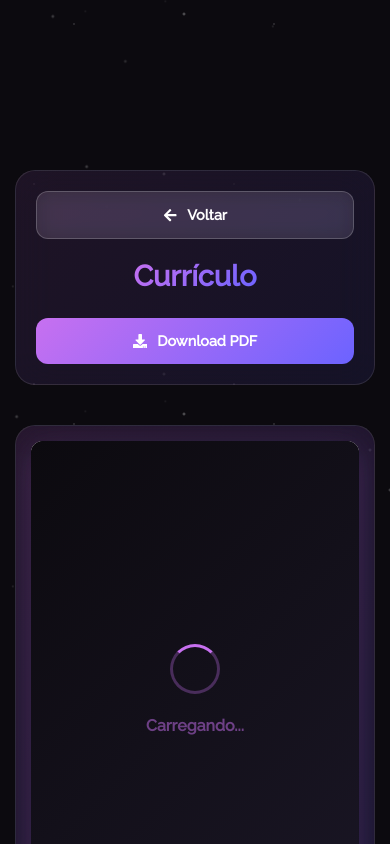
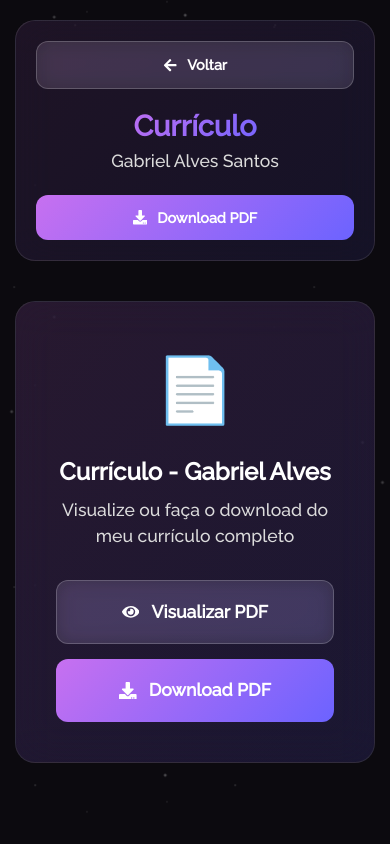
Before and after one commit to galvessantos/meu-portfolio, a React (Create React App) app: page /curriculo in a window 390 px wide. Shown: the top 844 px of the page. Built offline with nearby package versions, Linux system fonts and the light colour scheme.

Commit message:
fix(ui): improve spacing and layout of resume section

```diff
--- a/src/components/Resume/Resume.js
+++ b/src/components/Resume/Resume.js
@@ -1,10 +1,22 @@
-import React from "react";
+import React, { useState, useEffect } from "react";
 import { Container } from "react-bootstrap";
-import { FaDownload, FaArrowLeft } from "react-icons/fa";
+import { FaDownload, FaArrowLeft, FaEye } from "react-icons/fa";
 import { useNavigate } from "react-router-dom";
 
 function Resume() {
   const navigate = useNavigate();
+  const [isMobile, setIsMobile] = useState(false);
+
+  useEffect(() => {
+    const checkMobile = () => {
+      setIsMobile(window.innerWidth <= 768);
+    };
+
+    checkMobile();
+    window.addEventListener('resize', checkMobile);
+
+    return () => window.removeEventListener('resize', checkMobile);
+  }, []);
 
   const handleDownload = () => {
     const link = document.createElement('a');
@@ -13,6 +25,10 @@ function Resume() {
     document.body.appendChild(link);
     link.click();
     document.body.removeChild(link);
+  };
+
+  const handleViewPDF = () => {
+    window.open('/cv-gabriel-alves.pdf', '_blank');
   };
 
   const handleBack = () => {
@@ -32,6 +48,7 @@ function Resume() {
 
             <div className="resume-title">
               <h1>Currículo</h1>
+              <p>Gabriel Alves Santos</p>
             </div>
 
             <button className="download-button" onClick={handleDownload}>
@@ -40,6 +57,7 @@ function Resume() {
             </button>
           </div>
 
+          {!isMobile ? (
             <div className="pdf-viewer">
               <iframe
                 src="/cv-gabriel-alves.pdf#zoom=100"
@@ -54,7 +72,29 @@ function Resume() {
                 }}
               />
             </div>
+          ) : (
+            <div className="mobile-pdf-actions">
+              <div className="pdf-preview">
+                <div className="pdf-icon">📄</div>
+                <h3>Currículo - Gabriel Alves</h3>
+                <p>Visualize ou faça o download do meu currículo completo</p>
+              </div>
 
+              <div className="mobile-buttons">
+                <button className="view-button" onClick={handleViewPDF}>
+                  <FaEye />
+                  <span>Visualizar PDF</span>
+                </button>
+
+                <button className="mobile-download-button" onClick={handleDownload}>
+                  <FaDownload />
+                  <span>Download PDF</span>
+                </button>
+              </div>
+            </div>
+          )}
+
+          {!isMobile && (
             <div className="pdf-fallback">
               <p>Não consegue visualizar o PDF?
                 <button className="download-link" onClick={handleDownload}>
@@ -62,6 +102,7 @@ function Resume() {
                 </button>
               </p>
             </div>
+          )}
 
         </Container>
       </div>
--- a/src/style.css
+++ b/src/style.css
@@ -1523,6 +1523,7 @@ html {
   align-items: center;
   justify-content: space-between;
   margin-bottom: 40px;
+  margin-top: -150px;
   background: linear-gradient(135deg, rgba(199, 112, 240, 0.1), rgba(108, 99, 255, 0.1));
   backdrop-filter: blur(20px);
   border: 1px solid rgba(255, 255, 255, 0.1);
@@ -1671,6 +1672,127 @@ html {
   color: #6c63ff;
 }
 
+.mobile-pdf-actions {
+  background: linear-gradient(135deg, rgba(199, 112, 240, 0.1), rgba(108, 99, 255, 0.1));
+  backdrop-filter: blur(20px);
+  border: 1px solid rgba(255, 255, 255, 0.1);
+  border-radius: 20px;
+  padding: 40px;
+  text-align: center;
+  position: relative;
+  overflow: hidden;
+}
+
+.mobile-pdf-actions::before {
+  content: '';
+  position: absolute;
+  top: 0;
+  left: 0;
+  right: 0;
+  bottom: 0;
+  background: linear-gradient(135deg, rgba(199, 112, 240, 0.05), rgba(108, 99, 255, 0.05));
+  pointer-events: none;
+}
+
+.pdf-preview {
+  margin-bottom: 30px;
+  position: relative;
+  z-index: 1;
+}
+
+.pdf-icon {
+  font-size: 4em;
+  margin-bottom: 20px;
+  color: #c770f0;
+}
+
+.pdf-preview h3 {
+  color: #fff;
+  font-size: 1.5em;
+  margin-bottom: 10px;
+  font-weight: 600;
+}
+
+.pdf-preview p {
+  color: #dcdcdc;
+  font-size: 1.1em;
+  margin: 0;
+}
+
+.mobile-buttons {
+  display: flex;
+  flex-direction: column;
+  gap: 15px;
+  position: relative;
+  z-index: 1;
+}
+
+.view-button,
+.mobile-download-button {
+  display: flex;
+  align-items: center;
+  justify-content: center;
+  gap: 12px;
+  padding: 18px 32px;
+  border: none;
+  border-radius: 12px;
+  font-weight: 600;
+  font-size: 1.1em;
+  cursor: pointer;
+  transition: all 0.3s ease;
+  font-family: "Raleway", sans-serif;
+  width: 100%;
+}
+
+.view-button {
+  background: rgba(255, 255, 255, 0.1);
+  backdrop-filter: blur(10px);
+  border: 1px solid rgba(255, 255, 255, 0.2);
+  color: #fff;
+}
+
+.view-button:hover {
+  background: rgba(255, 255, 255, 0.2);
+  border-color: #c770f0;
+  transform: translateY(-2px);
+  box-shadow: 0 8px 25px rgba(199, 112, 240, 0.2);
+}
+
+.mobile-download-button {
+  background: linear-gradient(135deg, #c770f0, #6c63ff);
+  color: #fff;
+  position: relative;
+  overflow: hidden;
+}
+
+.mobile-download-button::before {
+  content: '';
+  position: absolute;
+  top: 0;
+  left: 0;
+  right: 0;
+  bottom: 0;
+  background: linear-gradient(135deg, #6c63ff, #c770f0);
+  opacity: 0;
+  transition: opacity 0.3s ease;
+  z-index: -1;
+}
+
+.mobile-download-button:hover {
+  transform: translateY(-2px);
+  box-shadow: 0 8px 25px rgba(199, 112, 240, 0.4);
+}
+
+.mobile-download-button:hover::before {
+  opacity: 1;
+}
+
+.view-button span,
+.mobile-download-button span {
+  position: relative;
+  z-index: 1;
+}
+
 @media (max-width: 992px) {
   .nav-desktop,
   .header-cta {
```
Lines whose indentation alone changed are shown as unchanged.
